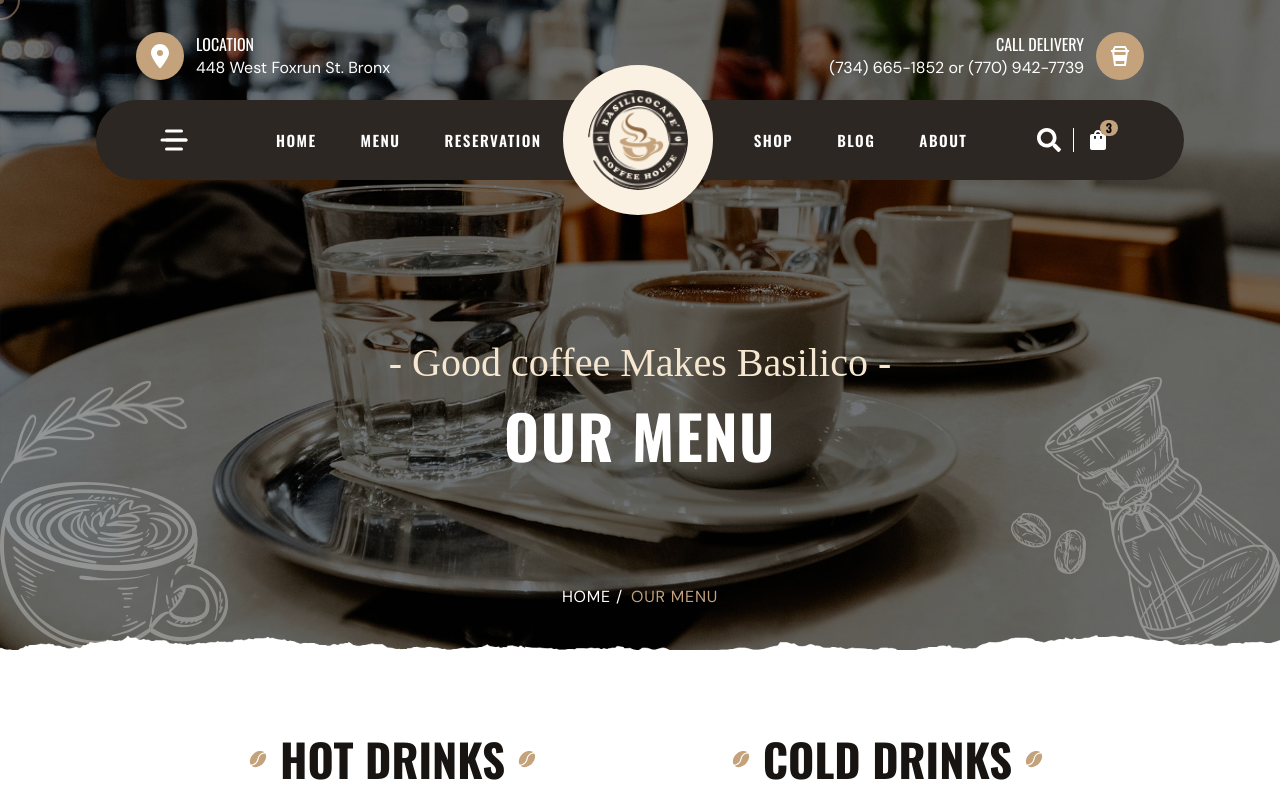
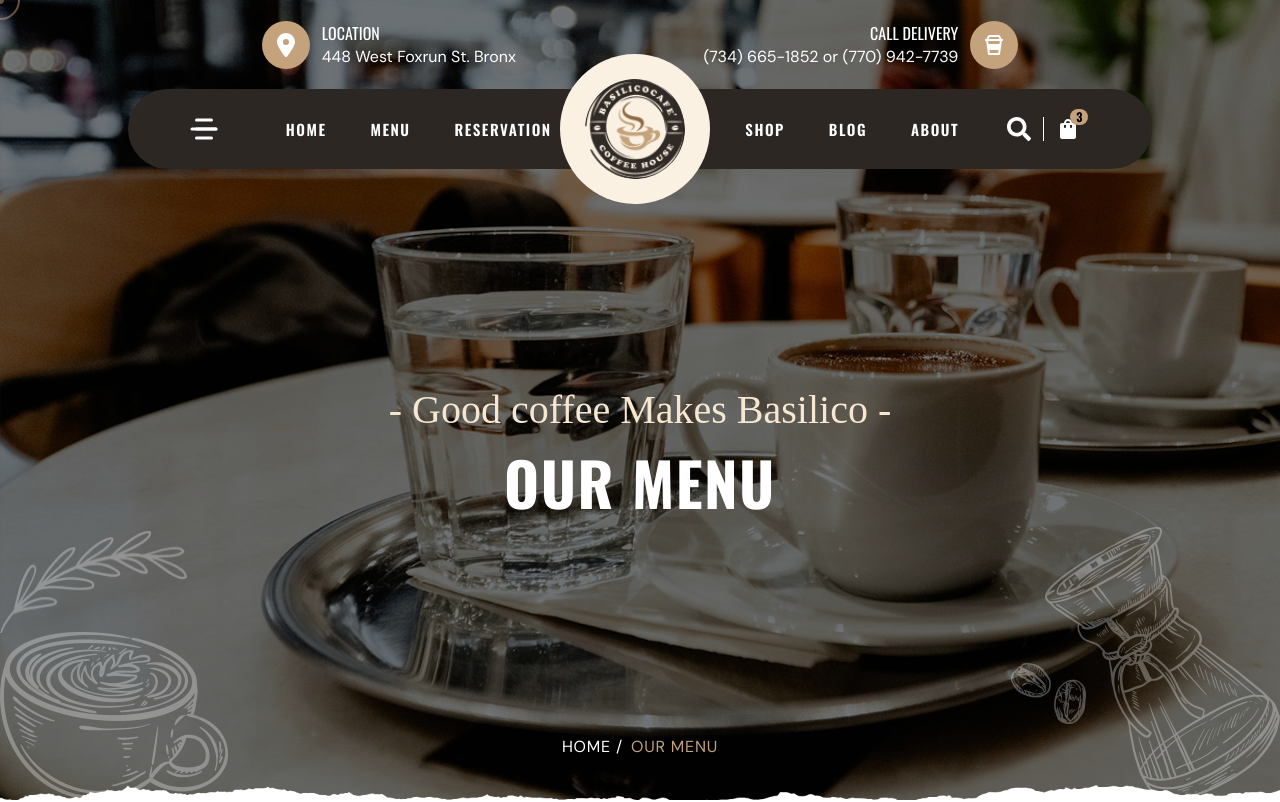
Before and after one commit to MahmoudNassim/Basilico-Cafe, a React (Vite) app: page /menu in a window 1280 px wide. Shown: the top 802 px of the page. Built offline with nearby package versions, Linux system fonts and the light colour scheme; a web font is replaced by a local one.

Commit message:
Make Header Sticky

```diff
--- a/src/App.tsx
+++ b/src/App.tsx
@@ -3,6 +3,7 @@ import CustomCursor from "./components/CustomCursor";
 import MenuPage from "./pages/MenuPage";
 import { useSelector } from "react-redux";
 import Footer from "./components/Footer";
+import Header from "./components/Header/Header";
 
 function App() {
   const routes = useSelector((state: any) => state.routes.routes);
@@ -10,6 +11,8 @@ function App() {
 
   return (
     <div>
+      <Header />
+
       <Routes>
         {routes.map((route: any) => (
           <Route key={route.id} path={route.path} element={route.element} />
--- a/src/components/Header/Header.tsx
+++ b/src/components/Header/Header.tsx
@@ -17,6 +17,7 @@ const Header = () => {
 
   const [open, setOpen] = useState(false);
   const [openOffCanvas, setOpenOffcanvas] = useState(false);
+  const [isSticky, setIsSticky] = useState(false);
 
   useEffect(() => {
     if (openOffCanvas) {
@@ -24,6 +25,16 @@ const Header = () => {
     } else {
       document.body.classList.remove("offcanvas-open");
     }
+    const handleScroll = () => {
+      if (window.scrollY > 150) {
+        setIsSticky(true);
+      } else {
+        setIsSticky(false);
+      }
+    };
+
+    window.addEventListener("scroll", handleScroll);
+    return () => window.removeEventListener("scroll", handleScroll);
   }, [openOffCanvas]);
 
   const handleClickMenu = () => {
@@ -37,8 +48,19 @@ const Header = () => {
   };
 
   return (
-    <div className=" w-full max-md:py-2   text-white container mx-auto">
-      <div className="md:flex hidden justify-between px-10 py-5 ">
+    <div
+      className={`fixed z-50 top-[0.5px] left-1/2 -translate-x-1/2 max-md:py-2 w-full lg:w-[80%] text-white  ${
+        isSticky
+          ? " bg-[#2D2723]  rounded-full shadow-lg transition-all duration-150"
+          : ""
+      }`}
+    >
+      <div
+        className={`md:flex hidden justify-between px-10 py-5 ${
+          isSticky ? "md:hidden" : ""
+        } `}
+      >
+        <div className="container mx-auto flex justify-around ">
           <div className="flex gap-3 items-center ">
             <div className="bg-[#C3A27C] rounded-full w-12 h-12 flex justify-center items-center">
               <FaLocationDot className="text-2xl text-white " />
@@ -50,7 +72,7 @@ const Header = () => {
               </p>
             </div>
           </div>
-        <div className="flex gap-3 items-center ">
+          <div className="flex gap-3 items-center  ">
             <div className="flex flex-col text-white">
               <h2 className="text-end">CALL DELIVERY</h2>
               <p style={{ fontFamily: "DM Sans, sans-serif" }}>
@@ -62,7 +84,9 @@ const Header = () => {
             </div>
           </div>
         </div>
-      <div className=" bg-[#2D2723] rounded-full pl-[54px] pr-[54px] max-md:p-4 py-4 flex items-center min-lg:justify-around justify-between gap-5 relative h-[10vh] ">
+      </div>
+      <div className="container mx-auto">
+        <div className=" bg-[#2D2723]  rounded-full pl-[54px] pr-[54px] max-md:p-4 py-4 flex items-center min-lg:justify-around justify-between gap-5 relative h-[10vh] ">
           <div className="w-[10%] max-lg:p-0 max-md:w-[33%] ">
             <button
               className="flex items-center cursor-pointer"
@@ -89,14 +113,22 @@ const Header = () => {
             ))}
           </div>
           <div
-          className="md:w-[120px] md:h-[120px] lg:h-[130px] lg:w-[130px] xl:h-[150px] xl:w-[150px] w-[70px] h-[70px] bg-[#FAF1E3]
-        flex justify-center items-center cursor-pointer  rounded-full"
+            className={`  ${
+              isSticky
+                ? "md:w-[70px] md:h-[70px] "
+                : "lg:w-[130px] lg:h-[130px] xl:h-[150px] xl:w-[150px] md:w-[120px] md:h-[120px] "
+            }  w-[70px] h-[70px] bg-[#FAF1E3]
+        flex justify-center items-center cursor-pointer  rounded-full`}
           >
             <Link to="/">
               <img
                 src={logo}
                 alt=""
-              className="md:w-[100px] md:h-[100px]  w-[50px] h-[50px]   rounded-full "
+                className={` ${
+                  isSticky
+                    ? "w-[50px] h-[50px]"
+                    : "md:w-[100px] md:h-[100px] w-[50px] h-[50px]  "
+                }    rounded-full `}
               />
             </Link>
           </div>
@@ -123,6 +155,7 @@ const Header = () => {
           </div>
         </div>
       </div>
+    </div>
   );
 };
 
--- a/src/components/HeroSectionComponent.tsx
+++ b/src/components/HeroSectionComponent.tsx
@@ -1,7 +1,6 @@
 import bg from "../assets/images/Menu/bg-menu.jpg";
 import cup from "../assets/images/Menu/cup.png";
 import cup2 from "../assets/images/Menu/cup-1.png";
-import Header from "./Header/Header";
 import wave from "../assets/images/Home/wave.png";
 import { Link } from "react-router-dom";
 import { useEffect } from "react";
@@ -19,11 +18,10 @@ const HeroSectionComponent = (props: HeroSectionProps) => {
         backgroundImage: `url(${props.backgroundImage || bg})`,
         backgroundSize: "cover",
       }}
-      className="w-full h-[650px] mb-10 flex justify-center bg-no-repeat pt-3 text-white relative overflow-hidden"
+      className="w-full h-screen mb-10 flex justify-center items-center bg-no-repeat pt-5 text-white relative overflow-hidden"
     >
       <div className="absolute inset-0 bg-black opacity-50" />
-      <div className="relative z-10 w-full lg:w-[85%] flex flex-col justify-between">
-        <Header />
+      <div className=" z-10 w-full lg:w-[85%] flex flex-col ">
         <div className="flex flex-col items-center justify-center pt-20 ">
           <p
             className="text-[#f6e7d0] leading-16 text-[40px] max-md:text-[35px]"
@@ -38,7 +36,7 @@ const HeroSectionComponent = (props: HeroSectionProps) => {
 
         <div
           style={{ fontFamily: "DM Sans, sans-serif" }}
-          className="flex justify-center gap-2 text-lg my-10"
+          className="flex justify-center gap-2 text-lg my-10 absolute bottom-0 left-1/2 -translate-x-1/2"
         >
           <Link
             className="uppercase tracking-wider text-[16px] custom-hover"
--- a/src/components/HomeComponents/HeroSection.tsx
+++ b/src/components/HomeComponents/HeroSection.tsx
@@ -1,4 +1,3 @@
-import Header from "../Header/Header";
 import wave from "../../assets/images/Home/wave.png";
 
 type Props = {
@@ -9,13 +8,12 @@ type Props = {
 const HeroSection = ({ backgroundImage, firstTitle, secondTitle }: Props) => {
   return (
     <div
-      className="h-screen  overflow-hidden relative bg-no-repeat bg-cover bg-center   "
+      className="h-screen  overflow-hidden relative bg-no-repeat bg-cover bg-center flex justify-center items-center   "
       style={{ backgroundImage: `url('${backgroundImage}')` }}
     >
       <div className="absolute bg-black top-0 left-0 w-full h-full z-[1] opacity-50" />
       <div className="relative z-3 min-lg:py-5 flex flex-col items-center w-[100%]">
         <div className="xl:w-[85%] lg:w-[90%]  w-full flex flex-col gap-4 text-white">
-          <Header />
           <h2
             className="text-[#f6e7d0]
               text-2xl md:text-4xl
--- a/src/components/Menu/SpecialMenu.tsx
+++ b/src/components/Menu/SpecialMenu.tsx
@@ -128,13 +128,13 @@ const SpecialMenu = () => {
 
         {/* Navigation Buttons */}
         <button
-          className="custom-prev absolute left-0 top-1/2 -translate-y-1/2 bg-[#c3a27c] text-white p-3 rounded-full shadow-lg z-10 hidden
+          className="custom-prev absolute left-0 top-1/2 -translate-y-1/2 bg-[#c3a27c] text-white p-3 rounded-full shadow-lg z-0 hidden
               lg:block cursor-pointer"
         >
           <FaArrowLeft />
         </button>
         <button
-          className="custom-next absolute right-0 top-1/2 -translate-y-1/2 bg-[#c3a27c] text-white p-3 rounded-full shadow-lg z-10 hidden
+          className="custom-next absolute right-0 top-1/2 -translate-y-1/2 bg-[#c3a27c] text-white p-3 rounded-full shadow-lg z-0 hidden
               lg:block cursor-pointer"
         >
           <FaArrowRight />
--- a/src/pages/AboutPage.tsx
+++ b/src/pages/AboutPage.tsx
@@ -1,9 +1,7 @@
-import Header from "../components/Header/Header"
+import Header from "../components/Header/Header";
 
 const AboutPage = () => {
-  return (
-    <Header />
-  )
-}
+  return <div>About Page</div>;
+};
 
-export default AboutPage
+export default AboutPage;
--- a/src/pages/HomePage.tsx
+++ b/src/pages/HomePage.tsx
@@ -18,6 +18,7 @@ import Customer from "../components/HomeComponents/Customer";
 import BrandsSwiper from "../components/BrandsSwiper";
 import Latestnews from "../components/HomeComponents/Latestnews";
 import OurLocation from "../components/OurLocation";
+import Header from "../components/Header/Header";
 
 const HomePage = () => {
   type slides = {
```
Lines whose indentation alone changed are shown as unchanged.
